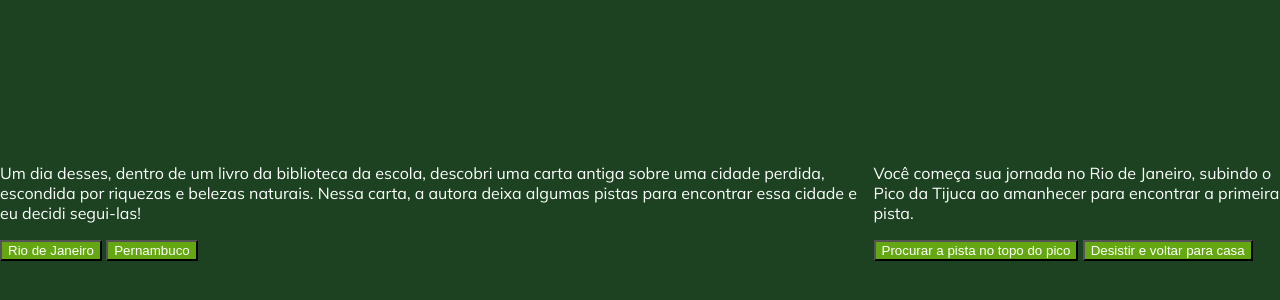
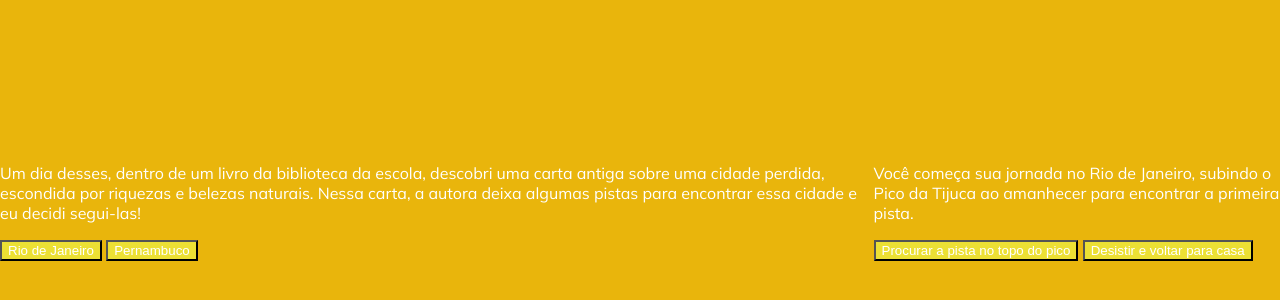
Before and after one commit to Murylo267/Criando-uma-aventura, a plain HTML site: page index.html in a window 1280 px wide. Shown: the part 146-446 px from the top of the page. Drawn offline with Linux system fonts and the light colour scheme.

Commit message:
Criando arquivos

```diff
--- a/style.css
+++ b/style.css
@@ -1,6 +1,6 @@
 
 body {
-    background-color: #1D4221;
+    background-color: #e9b50c;
     color: white;
     font-family: "Mulish", sans-serif;
     display: flex;
@@ -11,7 +11,7 @@ body {
 }
 
 button {
-    background-color: #64A712;
+    background-color: #ece034;
     color: white;
     font-family: "Bai Jamjuree", sans-serif;
 }
```
